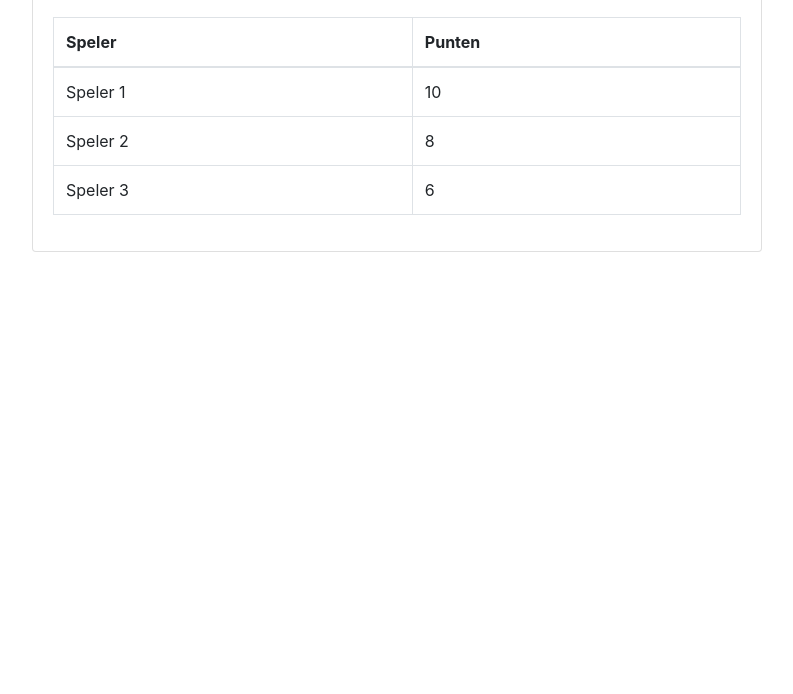
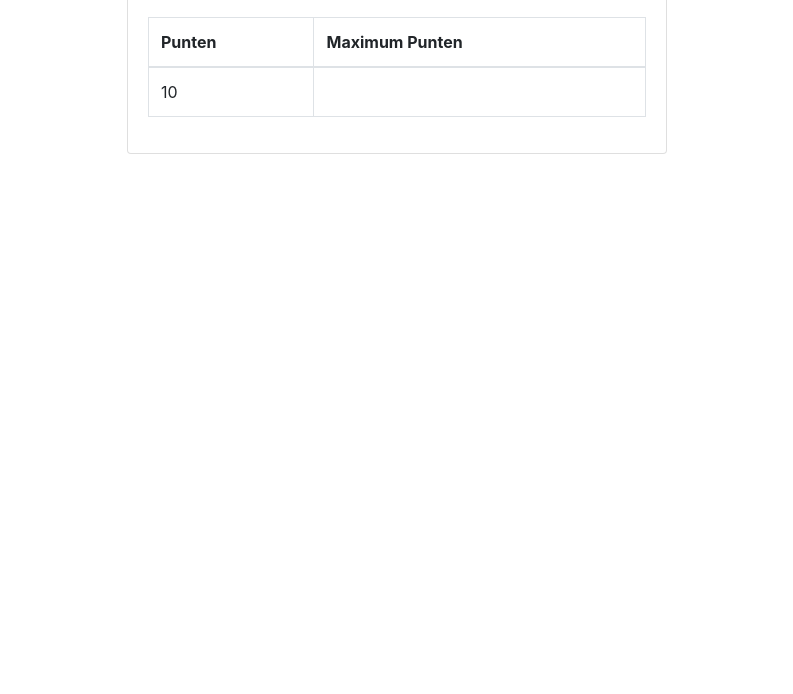
Before and after one commit to natiapreutesei/teamproject, a website: page src/index.html in a window 1280 px wide. Shown: the part 106-800 px from the top of the page, without its empty margins (243-1036 px from the left). Drawn offline with nearby package versions, Linux system fonts and the light colour scheme.

Commit message:
scoreboard update html

```diff
--- a/src/index.html
+++ b/src/index.html
@@ -19,9 +19,20 @@
     </head>
     <body>
 
+    <section id="scoreboard">
+        <!DOCTYPE html>
+        <html lang="en">
+        <head>
+            <meta charset="UTF-8">
+            <meta name="viewport" content="width=device-width, initial-scale=1.0">
+            <link rel="stylesheet" href="https://maxcdn.bootstrapcdn.com/bootstrap/4.0.0/css/bootstrap.min.css">
+            <title>Bootstrap Scorebord</title>
+        </head>
+        <body>
+
         <div class="container mt-5">
             <div class="row">
-            <div class="col-md-8 offset-md-2">
+                <div class="col-md-6 offset-md-3">
                     <div class="card">
                         <div class="card-header bg-dark text-white">
                             <h4 class="mb-0">Scorebord</h4>
@@ -30,27 +41,18 @@
                             <table class="table table-bordered">
                                 <thead>
                                 <tr>
-                                <th scope="col">Speler</th>
                                     <th scope="col">Punten</th>
+                                    <th scope="col">Maximum Punten</th>
                                 </tr>
                                 </thead>
                                 <tbody>
                                 <tr>
-                                <td>Speler 1</td>
-                                <td>10</td>
+                                    <td id="score">10</td>
                                 </tr>
-                            <tr>
-                                <td>Speler 2</td>
-                                <td>8</td>
-                            </tr>
-                            <tr>
-                                <td>Speler 3</td>
-                                <td>6</td>
-                            </tr>
-                            <!-- Voeg meer rijen toe zoals nodig -->
                                 </tbody>
                             </table>
                         </div>
+
                     </div>
                 </div>
             </div>
@@ -59,7 +61,7 @@
         <script src="https://maxcdn.bootstrapcdn.com/bootstrap/4.0.0/js/bootstrap.min.js"></script>
         </body>
         </html>
+    </section>
 
-</section>
 </body>
 </html>
```
Lines whose indentation alone changed are shown as unchanged.
